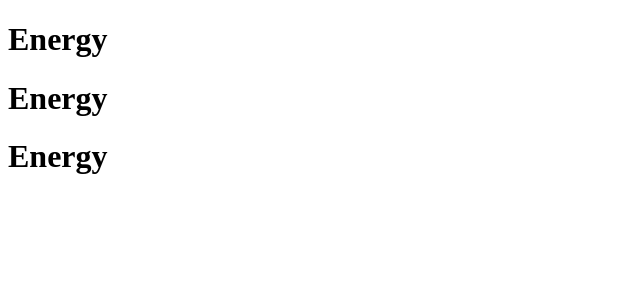
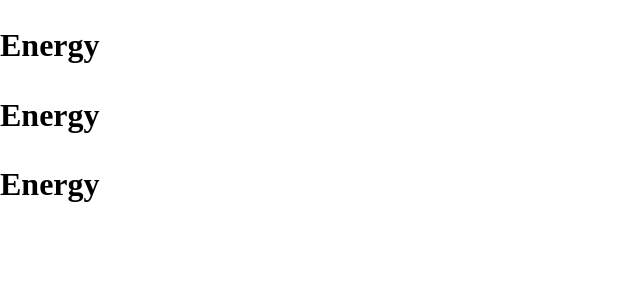
Before and after one commit to GandalfZ/student-companian, a React (Create React App) app: page / in a window 1280 px wide. Shown: the top 300 px of the page, without its empty margins (0-640 px from the left). Built offline with nearby package versions, Linux system fonts and the light colour scheme.

Commit message:
chnaged global body ->  margin padding

```diff
--- a/src/theme/globalStyles.js
+++ b/src/theme/globalStyles.js
@@ -1,6 +1,8 @@
 import { createGlobalStyle } from "styled-components";
 
 export default createGlobalStyle`
+
+
 
 *,
 *::before,
@@ -8,6 +10,11 @@ export default createGlobalStyle`
   box-sizing: border-box;
 }
 
+body {
+  margin: 0;
+  padding: 0;
+  line-height: 1.5;
+}
 
 
 `;
```
